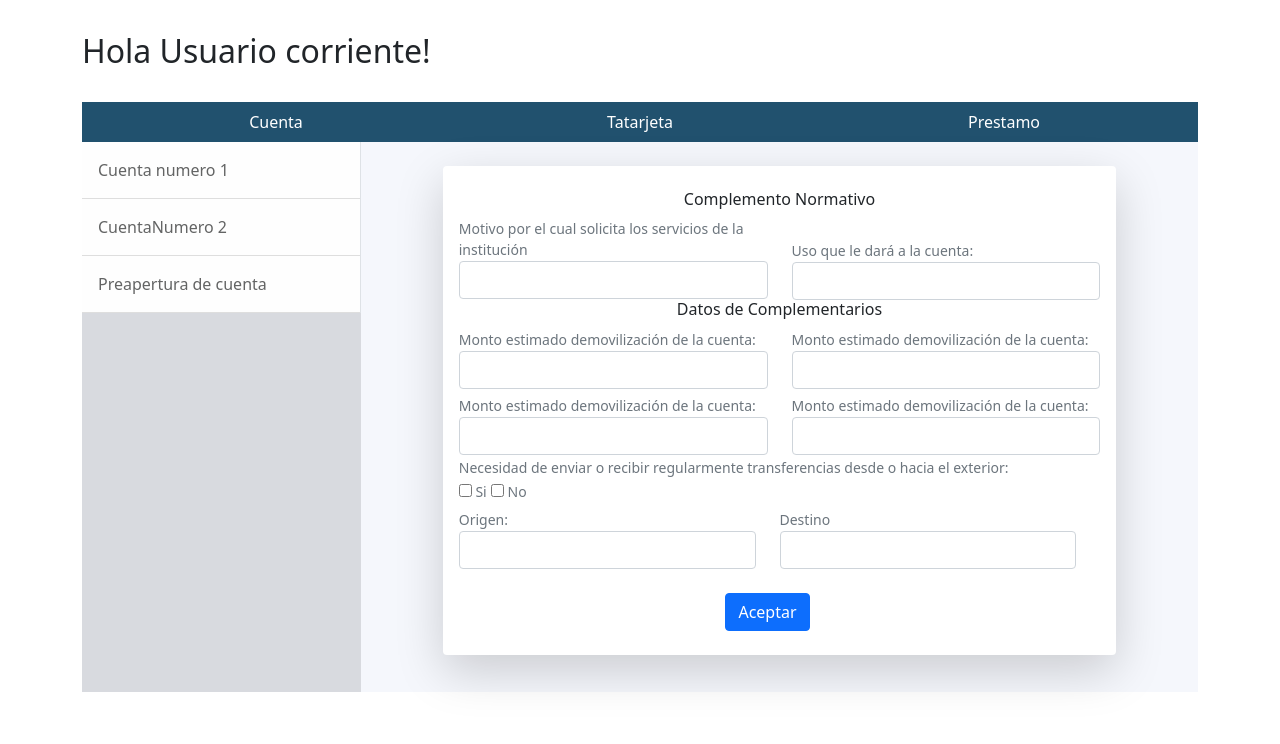
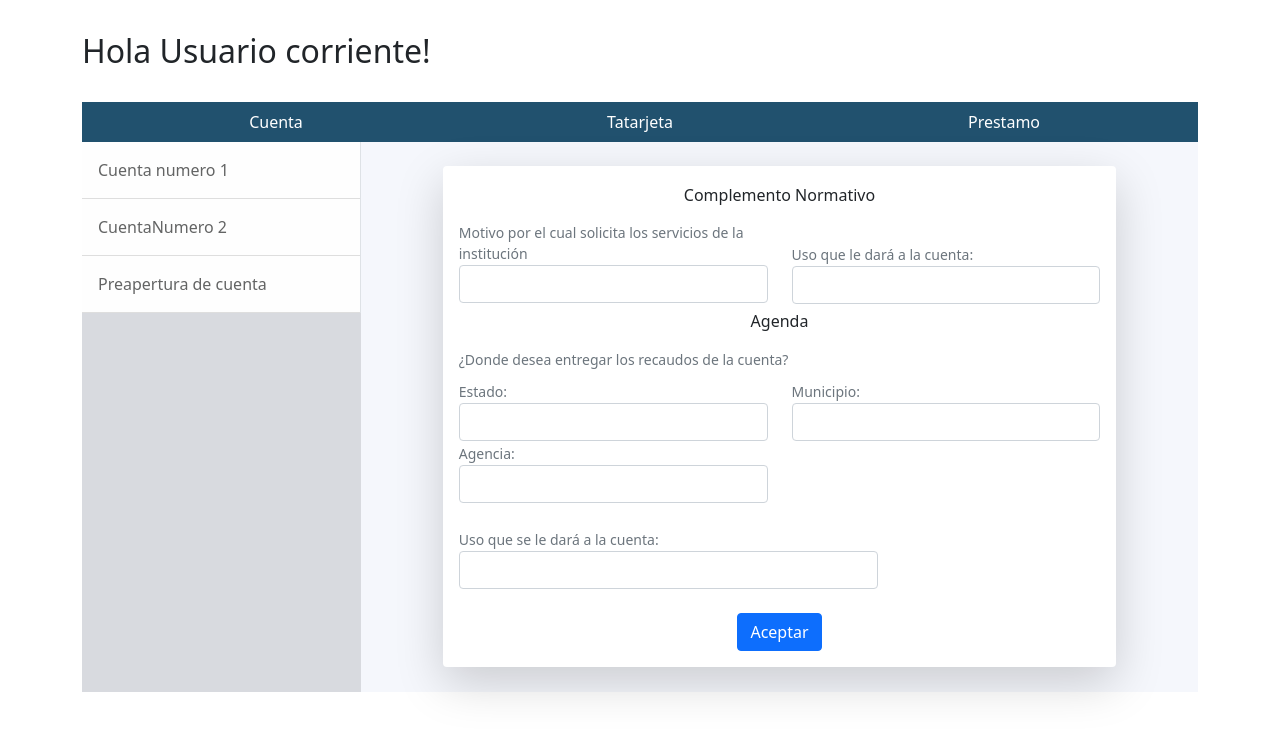
Before and after one commit to Damurq/database_backend, a Django app: page /HomeUser/SolicitarCita/12/32/27 in a window 1280 px wide. Shown: the part 56-800 px from the top of the page. Run offline with Django 3.2, Linux system fonts and the light colour scheme.

Commit message:
Mal internet!

```diff
--- a/Frontend/template/components/Form2SC.html
+++ b/Frontend/template/components/Form2SC.html
@@ -8,8 +8,8 @@
                 <div class="card shadow-lg border-0 rounded-lg card-Principal-Form">
                     <div class="card-body">
                         <form>
-                            <div><h6 class="text-center font-weight-light my-2">Complemento Normativo</h6></div>
-                            <div class="row ">
+                            <div><h6 class="text-center font-weight-light my-1">Complemento Normativo</h6></div>
+                            <div class="row mt-3">
                                 <div class="col">
                                     <div class="form-BottonDrop">
                                         <!-- Motivo de apertura -->
@@ -35,12 +35,17 @@
                                     </div>
                                 </div>
                             </div>
-                            <div><h6 class="text-center font-weight-light">Datos de Complementarios</h6></div>
-                            <div class="row ">
-                                <div class="col">
+                            <!-- Agenda -->
+                            <div><h6 class="text-center font-weight-light mt-2">Agenda</h6></div>
+                            <!-- Enviar o recibir Tranferencias del exterior -->
+                            <div class="form-BottonCheck-Sex mt-3">
+                                <label class="small text-muted" for="departament">¿Donde desea  entregar  los recaudos de la cuenta?</label>
+                            </div>
+                            <div class="row mt-2">
+                                <div class="col-md-6">
                                     <div class="form-BottonDrop">
-                                        <!-- Tipo de Cuenta -->
-                                        <label  class="small text-muted" for="movilizacioncuenta">Monto estimado demovilización de la cuenta:</label>
+                                        <!-- Estado -->
+                                        <label  class="small text-muted" for="movilizacioncuenta">Estado:</label>
                                             <select class="form-control" id="" >
                                                 <option value="" selected disabled hidden class="styleSelect"></option>
                                                 <option value="10.000">10.000</option>
@@ -49,10 +54,10 @@
                                             </select>
                                     </div>
                                 </div>
-                                <div class="col">
+                                <div class="col-md-6">
                                     <div class="form-BottonDrop">
-                                        <!-- Tipo de Cuenta -->
-                                        <label  class="small text-muted" for="movilizacioncuenta">Monto estimado demovilización de la cuenta:</label>
+                                        <!-- Municio -->
+                                        <label  class="small text-muted" for="movilizacioncuenta">Municipio:</label>
                                             <select class="form-control" id="" >
                                                 <option value="" selected disabled hidden class="styleSelect"></option>
                                                 <option value="10.000">10.000</option>
@@ -62,11 +67,11 @@
                                     </div>
                                 </div>
                             </div>
-                            <div class="row py-1">
-                                <div class="col">
+                            <div class="row">
+                                <div class="col-md-6">
                                     <div class="form-BottonDrop">
-                                        <!-- Tipo de Cuenta -->
-                                        <label  class="small text-muted" for="movilizacioncuenta">Monto estimado demovilización de la cuenta:</label>
+                                        <!-- Agencia -->
+                                        <label  class="small text-muted" for="movilizacioncuenta">Agencia:</label>
                                             <select class="form-control" id="" >
                                                 <option value="" selected disabled hidden class="styleSelect"></option>
                                                 <option value="10.000">10.000</option>
@@ -75,55 +80,21 @@
                                             </select>
                                     </div>
                                 </div>
-                                <div class="col">
+                            </div>
+                            <div class="row mt-4">
+                                <div class="col-md-8">
                                     <div class="form-BottonDrop">
-                                        <!-- Tipo de Cuenta -->
-                                        <label  class="small text-muted" for="movilizacioncuenta">Monto estimado demovilización de la cuenta:</label>
-                                            <select class="form-control" id="" >
-                                                <option value="" selected disabled hidden class="styleSelect"></option>
-                                                <option value="10.000">10.000</option>
-                                                <option value="100.000">100.000</option>
-                                                <option value="1.000.000">1.000.000</option>
-                                            </select>
-                                    </div>
-                            </div>
-                            <div class="form-BottonCheck-Sex">
-                                <label class="small text-muted" for="departament">Necesidad de enviar o recibir regularmente transferencias desde o hacia el exterior:</label>
-                                <div>
-                                    <label class="small text-muted" ><input type="checkbox" id="cbox1" value="first_checkbox" > Si</label>
-                                    <label class="small text-muted" ><input type="checkbox" id="cbox2" value="second_checkbox" > No</label>
-                                </div>
-                            </div>
-                            <div class="row py-1">
-                                <div class="col">
-                                    <div class="form-BottonDrop">
-                                        <!-- Tipo de Cuenta -->
-                                        <label  class="small text-muted" for="movilizacioncuenta">Origen:</label>
-                                            <select class="form-control" id="" >
-                                                <option value="" selected disabled hidden class="styleSelect"></option>
-                                                <option value="10.000">10.000</option>
-                                                <option value="100.000">100.000</option>
-                                                <option value="1.000.000">1.000.000</option>
-                                            </select>
+                                        <!-- Uso que se le dará a la cuenta -->
+                                        <label  class="small text-muted" for="movilizacioncuenta">Uso que se le dará a la cuenta:</label>
+                                        <div class="form-imput">
+                                            <input class="form-control input-block" type="text" id="" name="" placeholder="">
+                                        </div>
                                     </div>
                                 </div>
-                                <div class="col">
-                                    <div class="form-BottonDrop">
-                                        <!-- Tipo de Cuenta -->
-                                        <label  class="small text-muted" for="movilizacioncuenta">Destino</label>
-                                            <select class="form-control" id="" >
-                                                <option value="" selected disabled hidden class="styleSelect"></option>
-                                                <option value="10.000">10.000</option>
-                                                <option value="100.000">100.000</option>
-                                                <option value="1.000.000">1.000.000</option>
-                                            </select>
-                                    </div>
                             </div>
                             <div class="d-flex align-items-center justify-content-center mt-4 mb-0">
                                 <a class="btn btn-primary" href="{% url 'Form2SC' %}">Aceptar</a>
                             </div>
-                        </div>
-                    </div>
                         </form>
                     </div>
                 </div>
```
Also changed, not shown: Frontend/template/components/Form1SC.html (+18 -17 lines).
